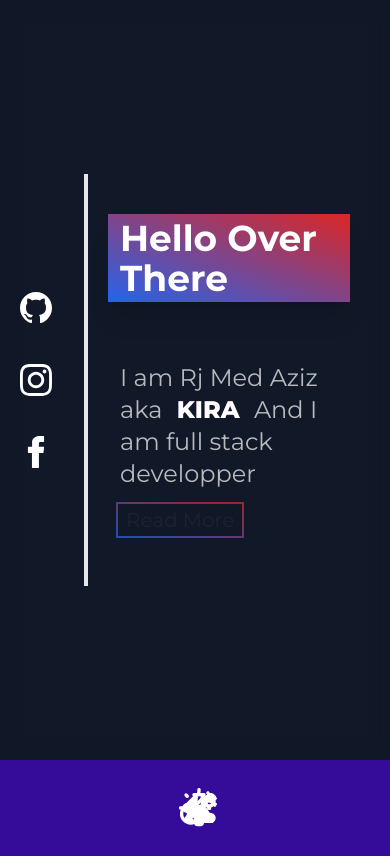
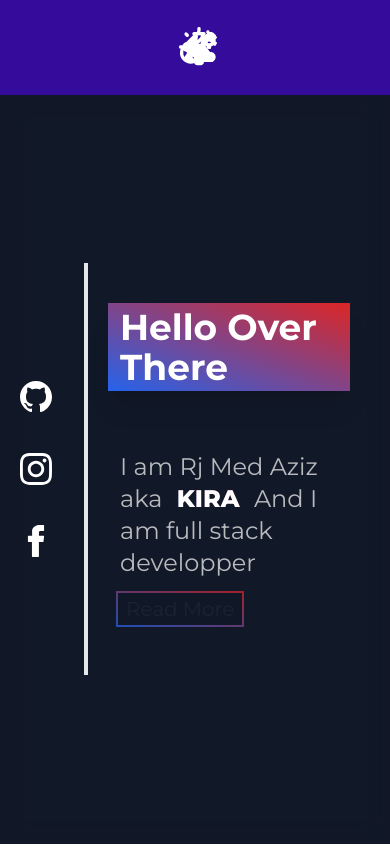
Before and after one commit to kiraaziz/About-Kira, a Svelte app: page / in a window 390 px wide. Built offline with nearby package versions, Linux system fonts and the light colour scheme.

Commit message:
Update Screen.svelte

```diff
--- a/src/components/Screen.svelte
+++ b/src/components/Screen.svelte
@@ -1,3 +1,3 @@
-<main class="h-full w-screen bg-gray-900 flex items-center justify-center lg:flex-row flex-col-reverse overflow-hidden">
+<main class="h-screen w-screen bg-gray-900 flex items-center justify-center lg:flex-row flex-col overflow-hidden">
     <slot />
 </main>
```
